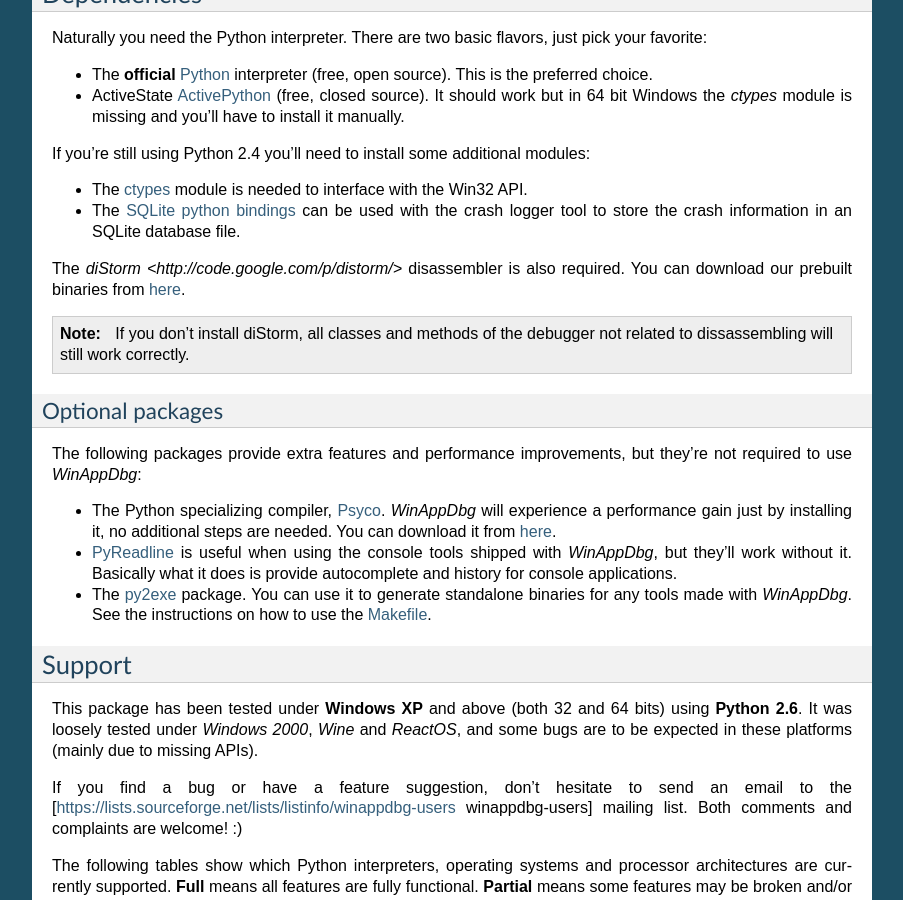
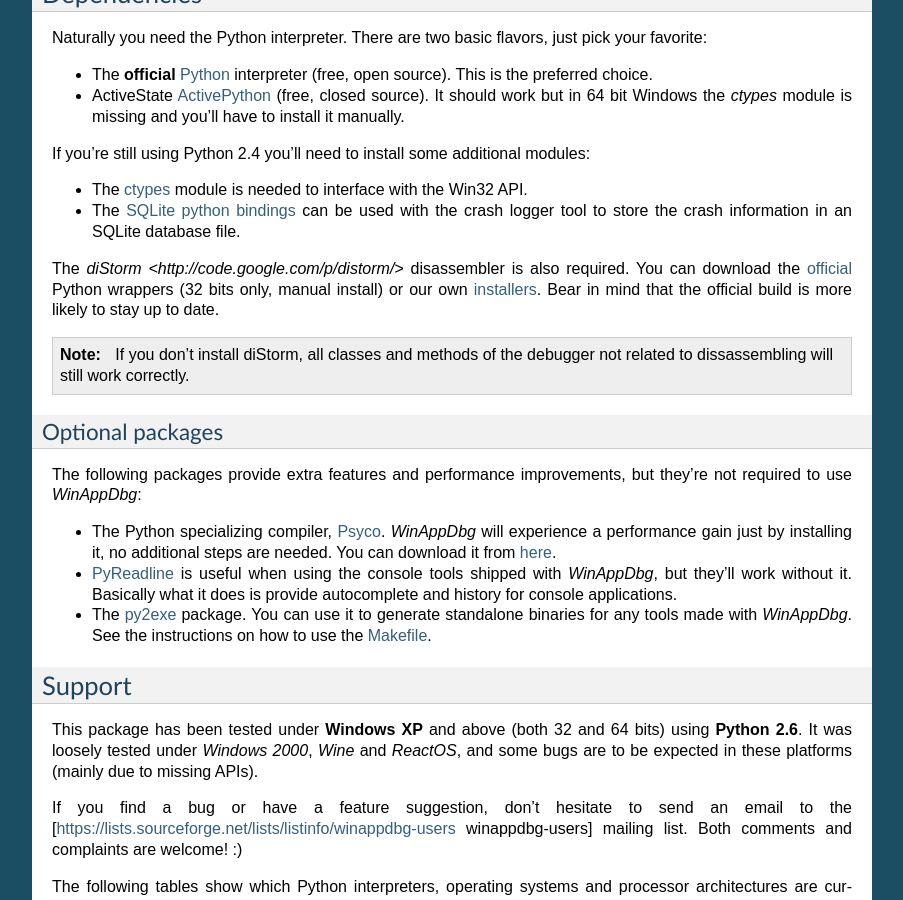
Before and after one commit to MarioVilas/winappdbg, a Sphinx documentation site: the page built from doc/source/GettingStarted.rst, in a window 1280 px wide and 900 px high, scrolled down 1039 px. Shown: the whole window, without its empty margins (198-1101 px from the left). Built offline with Sphinx 7.4.7, drawn with Linux system fonts in a browser that asks for light colours.

Commit message:
merged from trunk

```diff
--- a/doc/source/GettingStarted.rst
+++ b/doc/source/GettingStarted.rst
@@ -64,7 +64,7 @@
 
 * The `SQLite python bindings <http://sourceforge.net/projects/pysqlite/>`_ can be used with the crash logger tool to store the crash information in an SQLite database file.
 
-The `diStorm <http://code.google.com/p/distorm/>` disassembler is also required. You can download our prebuilt binaries from `here <http://winappdbg.sourceforge.net/distorm3/>`_.
+The `diStorm <http://code.google.com/p/distorm/>` disassembler is also required. You can download the `official <http://code.google.com/p/distorm/downloads/detail?name=distorm.zip&can=2&q=>`_ Python wrappers (32 bits only, manual install) or our own `installers <http://winappdbg.sourceforge.net/distorm3/>`_. Bear in mind that the official build is more likely to stay up to date.
 
 .. note::
 
```
